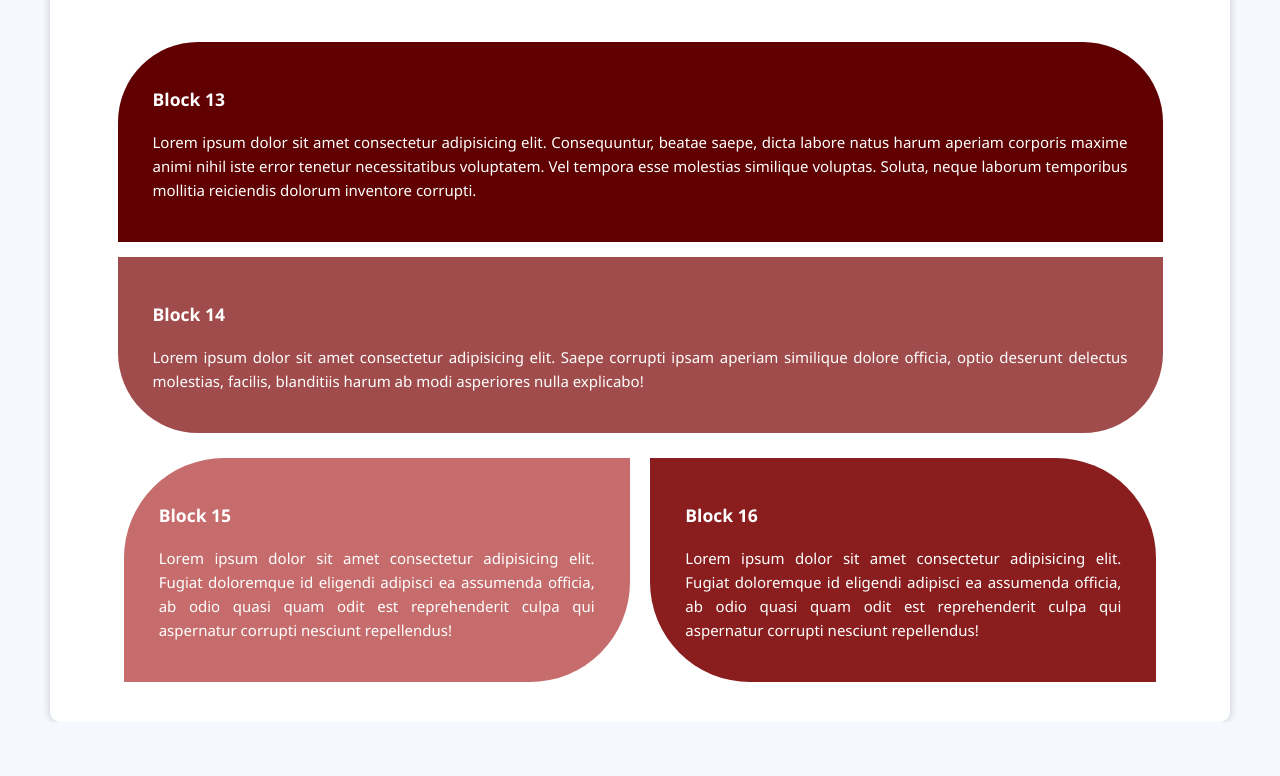
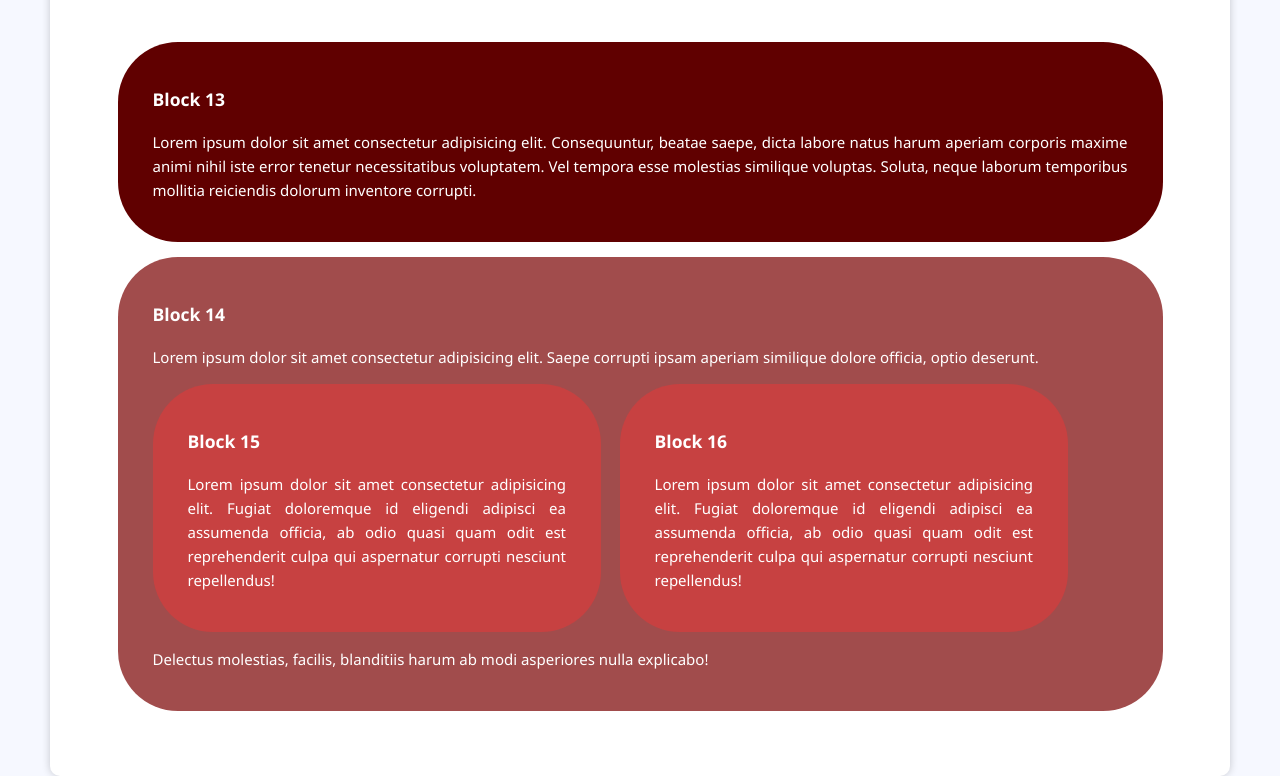
Before and after one commit to KiOGo2805/web-technologies, a plain HTML site: page laba-6/task-3/index.html in a window 1280 px wide. Shown: the part 98-874 px from the top of the page. Before the commit the page ends 820 px from the top, so only its background shows below. Drawn offline with Linux system fonts and the light colour scheme.

Commit message:
dla toli

```diff
--- a/laba-6/task-2/style.css
+++ b/laba-6/task-2/style.css
@@ -80,57 +80,48 @@ body {
 }
 
 /* ====== ПЕРШІ 6 БЛОКІВ ====== */
-.block:nth-child(-n+6) {
+.green {
   border-style: solid;
   border-color: #22a33c;
-  background-color: #ffffff;
+  border-width: 4px;
+}
+.greenBig {
+  border-style: solid;
+  border-color: #22a33c #7fff44;
+  border-width: 10px;
 }
 
 /* ====== Стилі для останніх 6 блоків ====== */
-/* Варіант із зображенням рамки */
-.block:nth-child(n+7) {
+.image {
   border: 6px solid transparent;
   border-image: url("../img/border-img.png") 30 round;
-  background-color: #fff7f0;
+  background-color: #edece3;
 }
 
 /* === Радіуси === */
-.radius1 {
-  /* легке округлення */
+.radiusOne {
   border-radius: 15px;
-  border-width: 4px;
 }
 
-.radius2 {
-  /* асиметричне згладження з правого боку */
+.radiusTwo {
   border-radius: 120px 40px 100px 20px / 100px 40px 80px 20px;
-  border-width: 4px;
 }
 
-.radius3 {
-  /* "бульбашка", майже круглий правий верхній */
+.radiusThree {
   border-radius: 200px 100px 100px 200px / 100px 200px 200px 100px;
-  border-width: 4px;
 }
 
-.radius4 {
-  /* скошений верх і низ */
+.radiusFour {
   border-radius: 100px 0 100px 0;
-  border-width: 10px;
 }
 
-.radius5 {
-  /* фігура з “виступом” зліва і плавним низом */
+.radiusFive {
   border-radius: 120px 50px 20px 100px / 100px 50px 50px 120px;
-  border-width: 10px;
 }
 
-.radius6 {
-  /* дзеркальна до п’ятої — вигин праворуч */
+.radiusSix {
   border-radius: 50px 200px 80px 30px / 80px 150px 60px 40px;
-  border-width: 10px;
 }
-
 
 /* Ховер-ефект — легке збільшення */
 .block:hover {
--- a/laba-6/task-3/index.html
+++ b/laba-6/task-3/index.html
@@ -47,13 +47,9 @@
             <h3>Block 14</h3>
             <p>
               Lorem ipsum dolor sit amet consectetur adipisicing elit. Saepe
-              corrupti ipsam aperiam similique dolore officia, optio deserunt
-              delectus molestias, facilis, blanditiis harum ab modi asperiores
-              nulla explicabo!
+              corrupti ipsam aperiam similique dolore officia, optio deserunt.
             </p>
-          </div>
-
-          <div class="block block15">
+            <div class="block block15_16">
               <h3>Block 15</h3>
               <p>
                 Lorem ipsum dolor sit amet consectetur adipisicing elit. Fugiat
@@ -63,7 +59,7 @@
               </p>
             </div>
 
-          <div class="block block16">
+            <div class="block block15_16">
               <h3>Block 16</h3>
               <p>
                 Lorem ipsum dolor sit amet consectetur adipisicing elit. Fugiat
@@ -72,6 +68,11 @@
                 nesciunt repellendus!
               </p>
             </div>
+            <p>
+              Delectus molestias, facilis, blanditiis harum ab modi asperiores
+              nulla explicabo!
+            </p>
+          </div>
         </section>
       </main>
     </div>
--- a/laba-6/task-3/style.css
+++ b/laba-6/task-3/style.css
@@ -55,7 +55,7 @@ body {
   color: #fff;
 }
 
-/* ====== Основна частина сторінки ====== */
+/* ====== Основна частина сторінки ================================================================================== */
 .main {
   padding: 20px 0;
   background-color: #ffffff;
@@ -80,7 +80,7 @@ body {
 /* ===== Block 13 ===== */
 .block13 {
   background-color: #600000;
-  border-radius: 80px 80px 0 0;
+  border-radius: 60px;
   width: 95%;
   margin-bottom: 15px;
 }
@@ -88,26 +88,17 @@ body {
 /* ===== Block 14 ===== */
 .block14 {
   background-color: #a14c4c;
-  border-radius: 0 0 80px 80px;
+  border-radius: 60px;
   width: 95%;
   margin-bottom: 25px;
 }
 
 /* ===== Block 15 ===== */
-.block15 {
-  background-color: #c76c6c;
-  border-radius: 100px 0 100px 0;
+.block15_16 {
+  background-color: #c74141;
+  border-radius: 60px;
   width: 46%;
   margin-right: 1.5%;
   display: inline-block;
   vertical-align: top;
 }
-
-/* ===== Block 16 ===== */
-.block16 {
-  background-color: #8a1e1e;
-  border-radius: 0 100px 0 100px;
-  width: 46%;
-  display: inline-block;
-  vertical-align: top;
-}
```
Also changed, not shown: laba-6/task-2/index.html (+12 -12 lines). Lines whose indentation alone changed are shown as unchanged.
